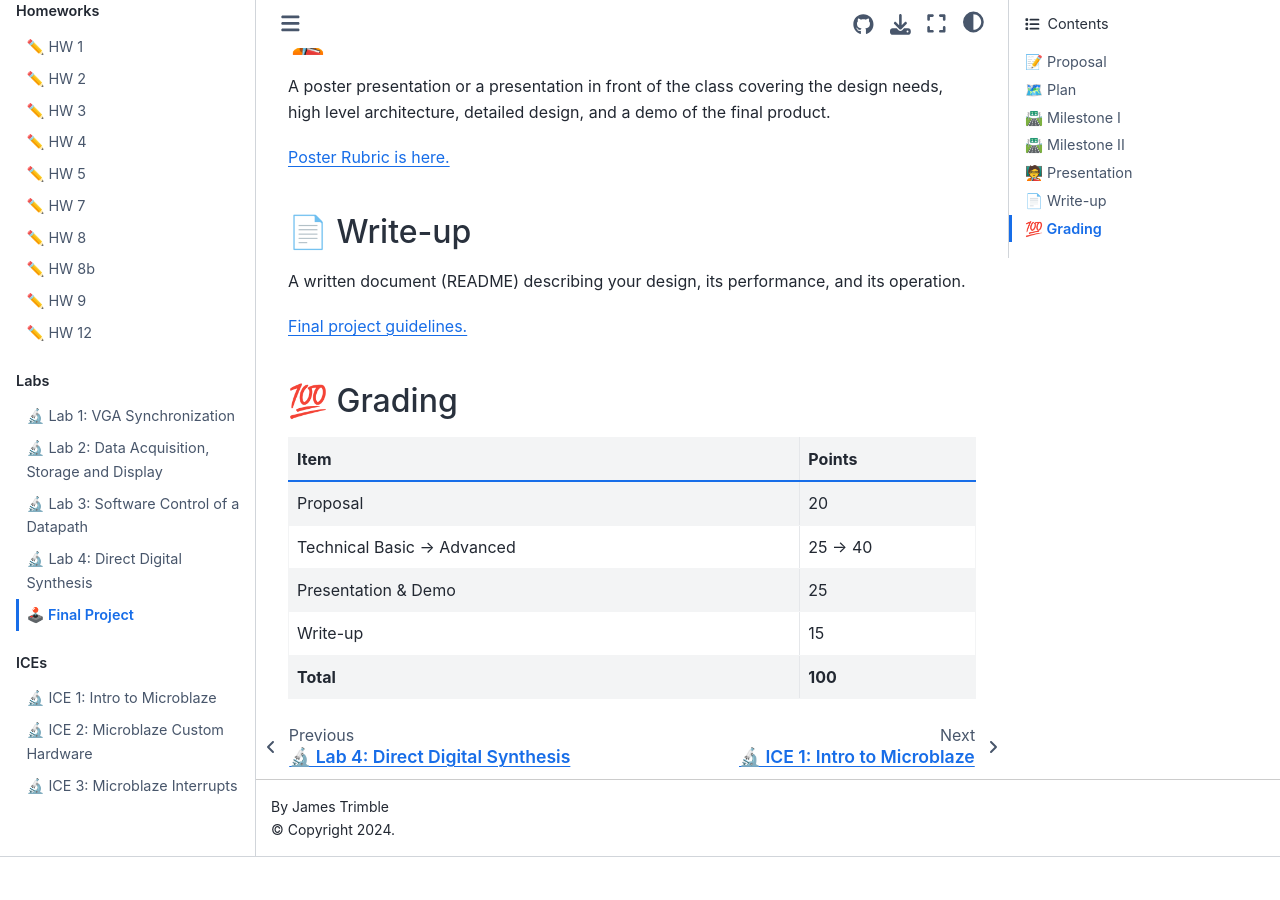
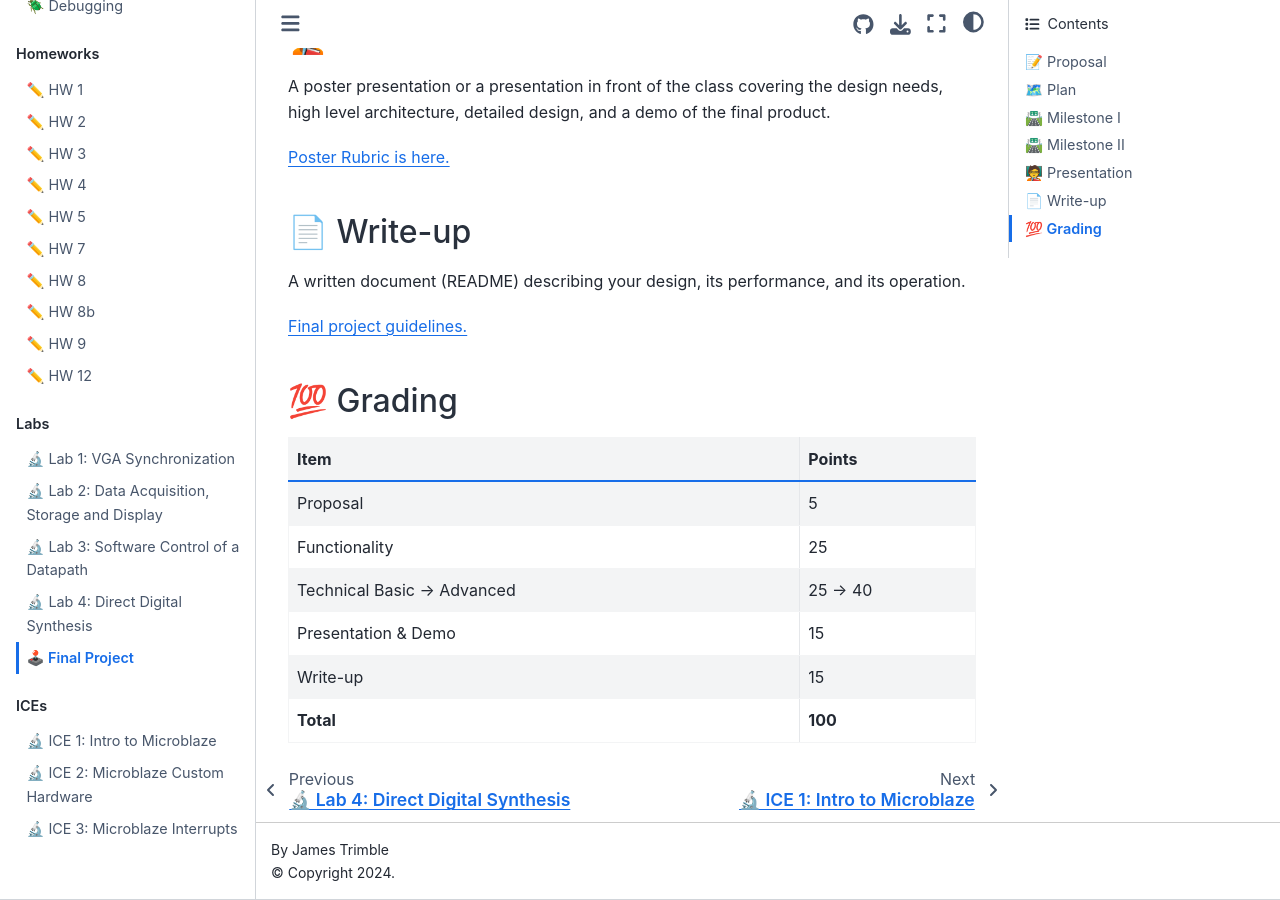
Before and after one commit to USAFA-ECE/ece383, a Jupyter Book: the page built from book/Assignments/project.md, in a window 1280 px wide and 900 px high, scrolled down 893 px. Built offline with Jupyter Book 1.0.4 settings and Sphinx 7.4.7 and the Sphinx Book theme 1.1.4, drawn with Linux system fonts in a browser that asks for light colours; pages that are not in the unit, such as notebooks, are missing from menus; before the commit the page ends 1750 px from its top, so only the background shows below that.

Commit message:
Update project.md

```diff
--- a/book/Assignments/project.md
+++ b/book/Assignments/project.md
@@ -34,8 +34,9 @@
 
 | Item | Points |
 |:-----|:-------|
-| Proposal | 20 |
+| Proposal | 5 |
+| Functionality | 25 |
 | Technical Basic -> Advanced | 25 -> 40 |
-| Presentation & Demo | 25 |
+| Presentation & Demo | 15 |
 | Write-up | 15 |
 | **Total** | **100** |
```
